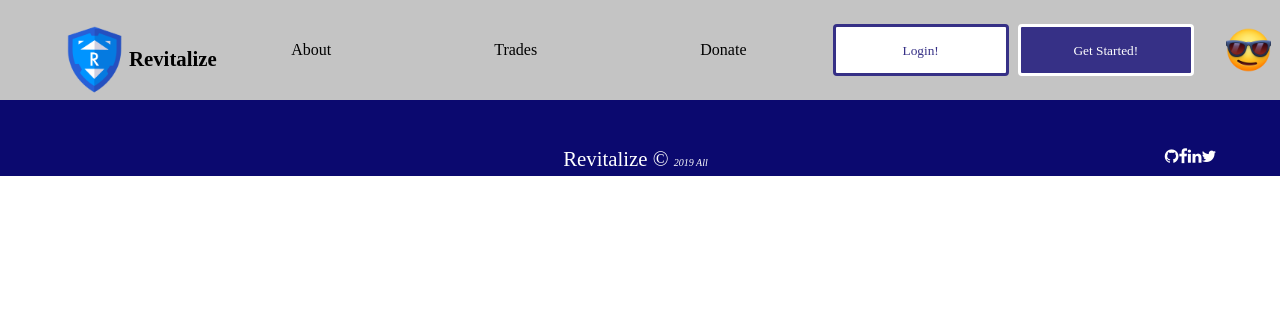
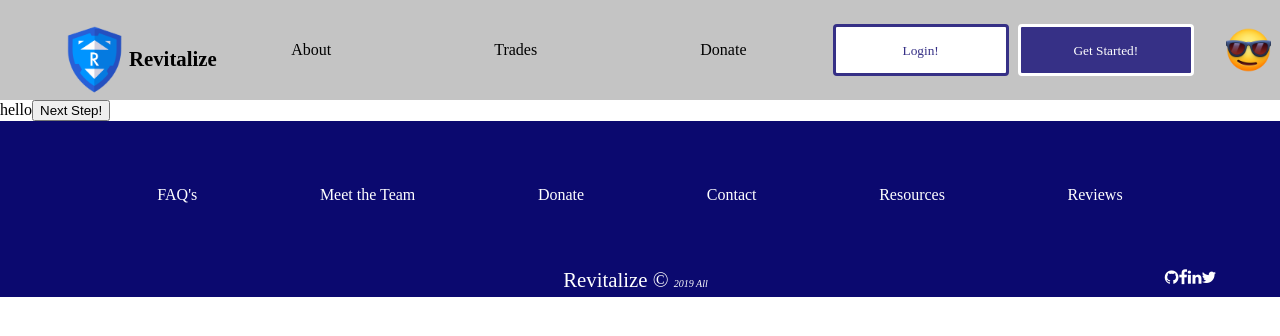
Before and after one commit to Revitalized-Playground/Front-End, a React (Create React App) app in the folder revclient/: page /createproject in a window 1280 px wide. Shown: the top 336 px of the page. Built offline with nearby package versions, Linux system fonts and the light colour scheme; a web font is replaced by a local one.

Commit message:
Working on multi step wizard form 1. Base structuring has been laid for scalability and implementation

```diff
--- a/revclient/src/styles/base.scss
+++ b/revclient/src/styles/base.scss
@@ -15,6 +15,7 @@
 @import '../views/ProjectsHome/CTAplusTrending/CTAPlusTrades.scss';
 @import '../views/ProjectsHome/SubscribeCTA/SubscribeCTA.scss';
 @import '../views/ProjectsHome/RecomendedPlusStories/RecommendedPlusStories.scss';
+@import '../views/CreateProjForm/CreateProjForm.scss';
 
 // Components Here
 @import '../components/Card/Card.scss';
--- a/revclient/src/views/App.jsx
+++ b/revclient/src/views/App.jsx
@@ -8,7 +8,7 @@ import LandingPage from '../views/Landing/LandingPage.jsx';
 import ProjectsHome from "../views/ProjectsHome/ProjectsHome.jsx";
 import Register from "../views/Register/Register.jsx";
 import Login from "../views/Login/Login"
-
+import CreateProjectWizard from './CreateProjForm/CreateProjectForm.jsx';
 import '../styles/base.scss';
 
 
@@ -47,6 +47,13 @@ const App = () => (
 				<Login />
 			)}
 		/>
+		<Route
+			// exact
+			path="/createproject"
+			render={() => (
+				<CreateProjectWizard />
+			)}
+		/>
 
 		<Footer />
 
--- /dev/null
+++ b/revclient/src/views/CreateProjForm/CreateProjForm.scss
@@ -0,0 +1,3 @@
+.create-project-forms {
+	@include spaceForNav;
+}
--- /dev/null
+++ b/revclient/src/views/CreateProjForm/CreateProjectForm.jsx
@@ -0,0 +1,23 @@
+import React, { useState } from 'react';
+import Form1 from './Form1/Form1'
+
+const CreateProjectWizard = () => {
+    const [projectDetails, setProjectDetails] = useState({ projName: "", projStartDate: "", projDescription: "", projOwnerName: "", projAddress: "", city: "", state: "", zip: null, projectDuration: null, projBudget: null, difficultyLevel: null })
+    const [formPosition, setFormPosition] = useState(1)
+    return (
+        <div className="create-project-forms">
+            {formPosition === 1
+                ? <Form1
+                    setFormPosition={setFormPosition}
+                    setProjectDetails={setProjectDetails}
+                    projName={projectDetails.projName}
+                    projStartDate={projectDetails.projStartDate}
+                    projDescription={projectDetails.projDescription}
+                />
+                : <h1> Hello</h1>
+            }
+        </div>
+    );
+};
+
+export default CreateProjectWizard;
--- /dev/null
+++ b/revclient/src/views/CreateProjForm/Form1/Form1.jsx
@@ -0,0 +1,13 @@
+import React from 'react'
+
+const Form1 = ({ projName, projStartDate, projDescription, setProjectDetails, setFormPosition }) => {
+
+    return (
+        <form onSubmit={() => setFormPosition(2)} className="Form-1" >
+            hello
+            <button className="next-step">Next Step!</button>
+        </form >
+    );
+};
+
+export default Form1;
--- a/revclient/src/views/Login/Login.jsx
+++ b/revclient/src/views/Login/Login.jsx
@@ -10,10 +10,6 @@ import googleLogo from '../../assets/AuthPages/Google.png'
 import fbLogo from '../../assets/AuthPages/fb-logo.png'
 import twitterLogo from '../../assets/AuthPages/twitter.png'
 import loginImg from '../../assets/AuthPages/Login.png'
-
-
-
-
 
 
 export default function Login() {
```
